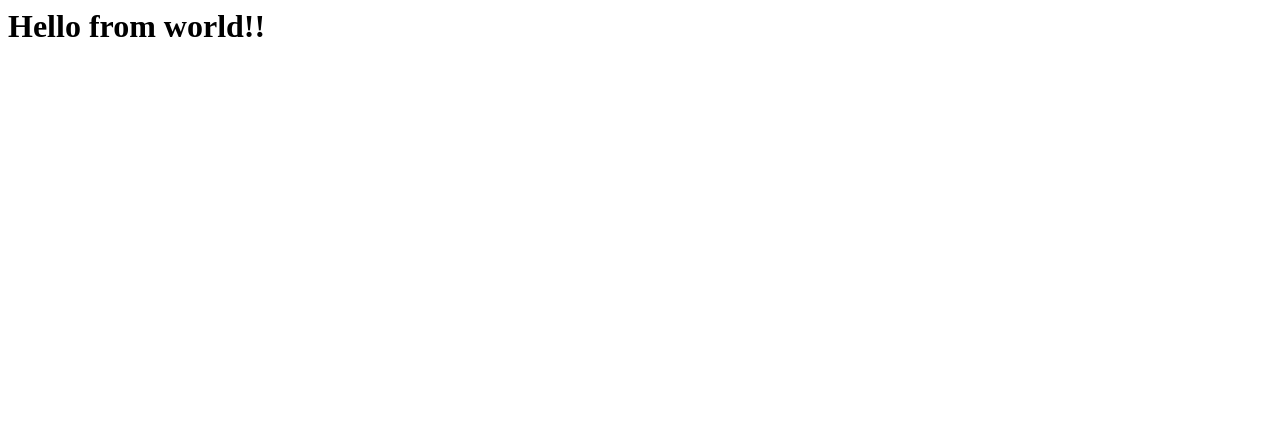
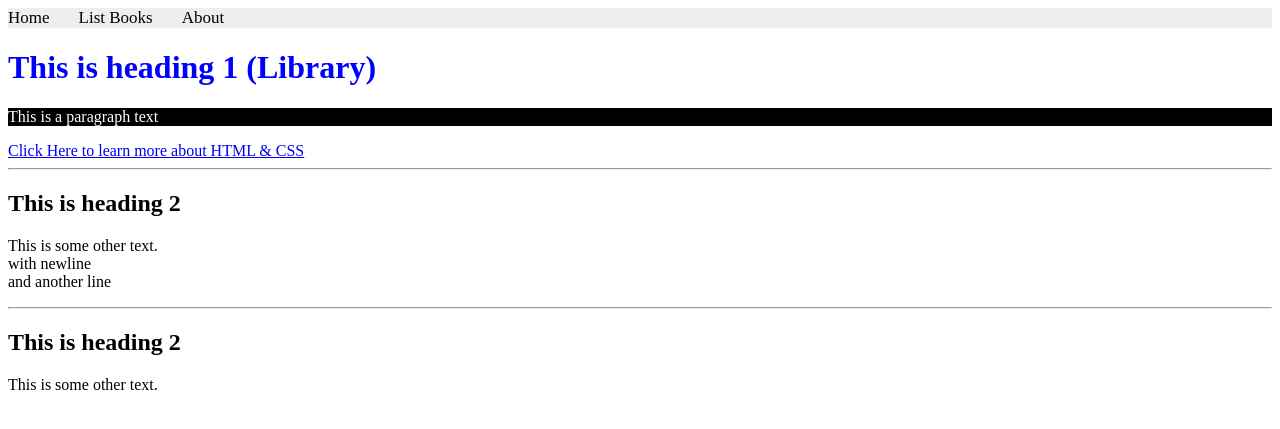
Before and after one commit to Raghad-1357/djangoenv, a Django app: page /books/ in a window 1280 px wide. Shown: the top 429 px of the page. Run offline with Django 5.2, Linux system fonts and the light colour scheme.

Commit message:
some commit

```diff
--- a/apps/bookmodule/urls.py
+++ b/apps/bookmodule/urls.py
@@ -4,5 +4,9 @@ from . import views
 urlpatterns = [
     path('', views.index),
     path('index2/<int:val1>/', views.index2),
-    path('<int:bookId>', views.viewbook)
+    path('<int:bookId>', views.viewbook),
+    path('', views.index, name= "books.index"),
+    path('list_books/', views.list_books, name= "books.list_books"),
+    path('<int:bookId>/', views.viewbook, name="books.view_one_book"),
+    path('aboutus/', views.aboutus, name="books.aboutus")
 ]
--- a/apps/bookmodule/views.py
+++ b/apps/bookmodule/views.py
@@ -33,3 +33,15 @@ def viewbook(request, bookId):
     if book2['id'] == bookId: targetBook = book2
     context = {'book':targetBook} # book is the variable name accessible by the template
     return render(request, 'bookmodule/show.html', context)
+
+def index(request):
+    return render(request, "bookmodule/index.html")
+
+def list_books(request):
+    return render(request, 'bookmodule/list_books.html')
+
+def viewbook(request, bookId):
+    return render(request, 'bookmodule/one_book.html')
+
+def aboutus(request):
+    return render(request, 'bookmodule/aboutus.html')
--- /dev/null
+++ b/apps/static/styles.css
@@ -0,0 +1,19 @@
+/* Add a black background color to the top navigation */
+.topnav {
+  background-color: #eeeeee;
+  width: 100%;
+}
+
+/* Style the links inside the navigation bar */
+.topnav a {
+  color: #000000;
+  text-align: center;
+  margin-right: 25px;
+  text-decoration: none;
+  font-size: 17px;
+}
+
+/* Add a color to the active/current link */
+.topnav a.active{
+  color: #008CBA;
+}
--- a/apps/templates/bookmodule/index.html
+++ b/apps/templates/bookmodule/index.html
@@ -1,3 +1,19 @@
-<!-- <h1>Hello from a template!</h1> -->
+{% extends "layouts/base.html" %}
 
-<h1>Hello from {{ name }}!</h1>
+{% load static %}
+
+{% block title %} My First Index HTML Page {% endblock title %}
+
+{% block content %}
+  <h1 style="color: blue;">This is heading 1 (Library)</h1> <!-- add inline css -->
+  <p style="color: white;background-color: black;">This is a paragraph text </p> <!-- add inline css -->
+  <a href="https://www.w3schools.com/html/default.asp">Click Here to learn more about HTML & CSS</a>
+  <hr>
+  <!-- This is a comment in HTML, not render in the bowser -->
+  <h2>This is heading 2</h2>
+  <p>This is some other text. <br/> with newline <br/> and another line</p>
+  <hr>
+
+  <h2>This is heading 2</h2>
+  <p>This is some other text.</p>
+{% endblock content %}
--- /dev/null
+++ b/apps/templates/bookmodule/index1.html
@@ -0,0 +1,3 @@
+<!-- <h1>Hello from a template!</h1> -->
+
+<h1>Hello from {{ name }}!</h1>
--- /dev/null
+++ b/apps/templates/includes/header.html
@@ -0,0 +1,16 @@
+{% with request.resolver_match.url_name as url_name %}
+<div class="topnav">
+    <a class="{% if url_name == 'books.index' %}active{% endif %}" href="{% url "books.index" %}">Home</a>
+    <a class="{% if url_name == 'books.list_books' %}active{% endif %}" href="{% url "books.list_books" %}">List Books</a>
+    <a class="{% if url_name == 'books.aboutus' %}active{% endif %}" href="{% url "books.aboutus" %}">About</a>
+</div>
+{% endwith %}
+
+
+
+<!-- If you want a simple html content for header.html without class attribute in a tag, then add this instead:
+<div class="topnav">
+    <a href="{% url "books.index" %}">Home</a>
+    <a href="{% url "books.list_books" %}">List Books</a>
+    <a href="{% url "books.aboutus" %}">About</a>
+</div> -->
--- /dev/null
+++ b/apps/templates/layouts/base.html
@@ -0,0 +1,25 @@
+<!DOCTYPE html>
+<html>
+{% load static %}
+<head>
+  <title>{% block title %} {% endblock title %}</title>
+  <meta name="keywords" content="Books, recent, Learning, library">
+  <meta name="description" content="Books website">
+  <meta name="author" content="author name">
+  <link rel="icon" href="{% static 'qu-icon.png' %}">
+  <meta charset="UTF-8">
+
+  <link rel="stylesheet" href="{% static 'styles.css' %}"> <!-- include css file -->
+
+  {% block stylesheets %}{% endblock stylesheets %}
+</head>
+<body>
+
+    {% include "includes/header.html" %}
+
+    {% block content %} {% endblock content %}
+
+    {% include "includes/footer.html" %}
+
+</body>
+</html>
--- a/libraryproject/settings.py
+++ b/libraryproject/settings.py
@@ -120,3 +120,4 @@ USE_TZ = True
 # https://docs.djangoproject.com/en/6.0/howto/static-files/
 
 STATIC_URL = 'static/'
+STATICFILES_DIRS = [( os.path.join(BASE_DIR, "apps/static"))]
```
Also changed, not shown: apps/templates/bookmodule/aboutus.html (added, +20 -0 lines), apps/templates/bookmodule/list_books.html (added, +45 -0 lines), apps/templates/bookmodule/one_book.html (added, +22 -0 lines), apps/static/book1.jpg (added), apps/static/book2.jpg (added), apps/static/book3.jpg (added), apps/static/qu-icon.png (added), apps/templates/includes/footer.html (added).
